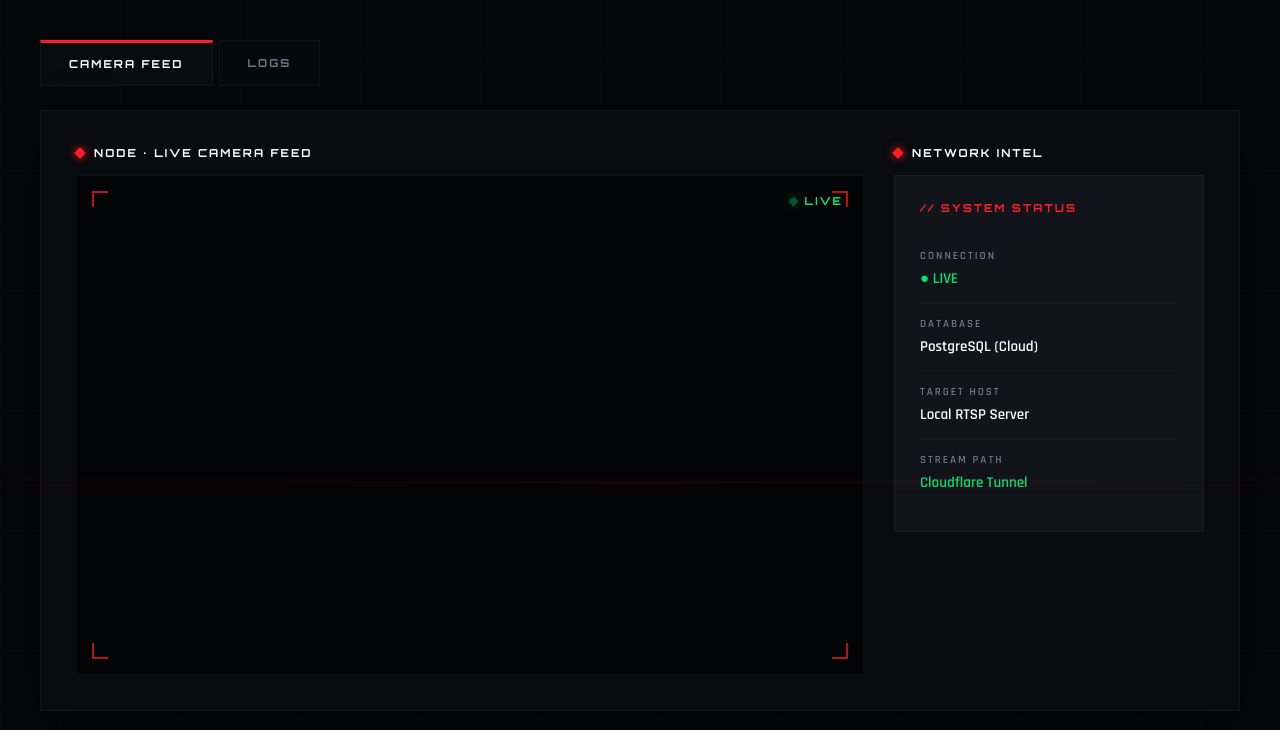
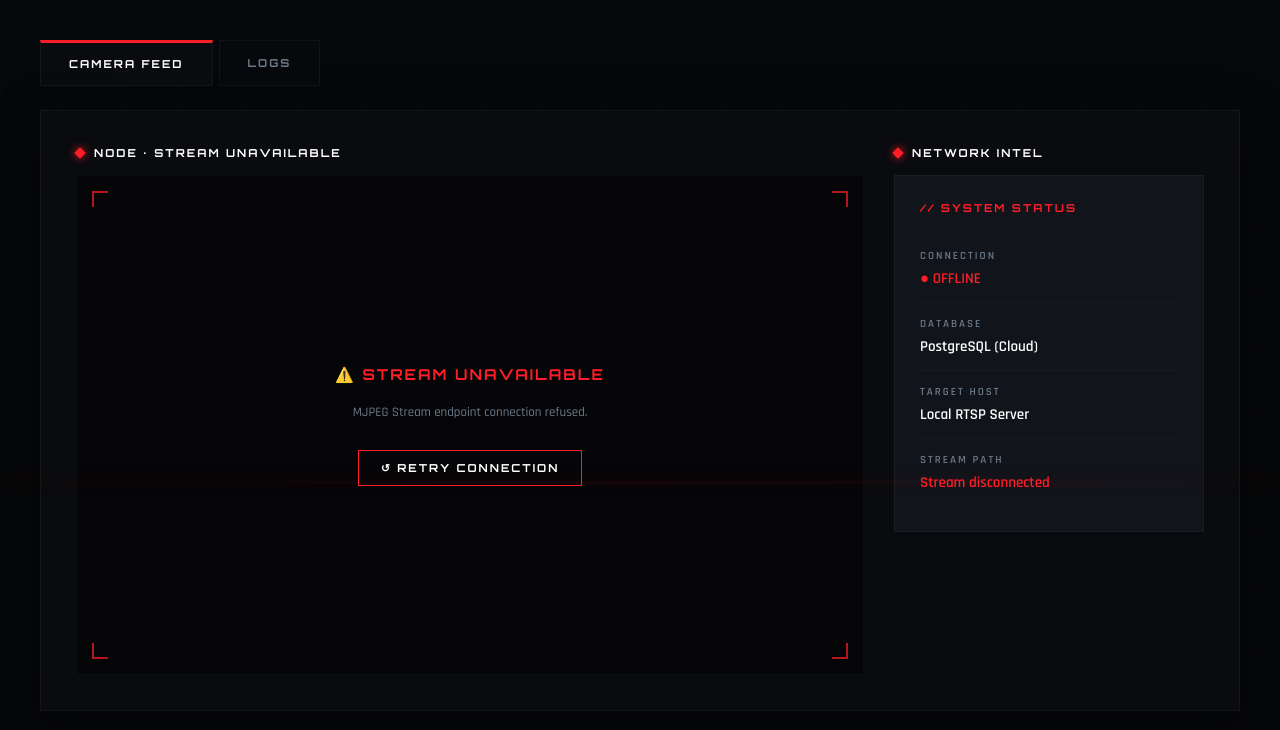
Before and after one commit to rvn-barbss/cctv-monitoring, a Flask app: page /dashboard in a window 1280 px wide. Shown: the part 70-800 px from the top of the page. Run offline with Flask 3, Linux system fonts and the light colour scheme; the visitor is signed in with stand-in values (Sample User, id 1); data that the repository does not hold is empty.

Commit message:
Update camera.html

```diff
--- a/app/templates/camera.html
+++ b/app/templates/camera.html
@@ -5,6 +5,7 @@
     <meta name="viewport" content="width=device-width, initial-scale=1.0">
     <meta name="csrf-token" content="{{ csrf_token() }}">
     <title>SECURIX | Advanced Control Panel</title>
+    <script src="https://cdn.jsdelivr.net/npm/hls.js@latest"></script>
     <link href="https://fonts.googleapis.com/css2?family=Orbitron:wght@500;700;900&family=Rajdhani:wght@500;600;700&display=swap" rel="stylesheet">
     <style>
         :root {
@@ -407,8 +408,9 @@
                             <div class="pulse amber"></div>CONNECTING
                         </div>
 
-                        <!-- Iframe for universal stream support (Bypasses CORS) -->
-                        <iframe id="cam-feed-iframe" style="display:none; position:absolute; inset:0; width:100%; height:100%; border:none; z-index:1;" allow="autoplay; fullscreen" title="CCTV Feed"></iframe>
+                        <video id="cam-feed" autoplay muted playsinline style="display:none; position:absolute; inset:0; width:100%; height:100%; object-fit:cover; z-index:1;"></video>
+
+                        <img id="cam-feed-img" style="display:none; position:absolute; inset:0; width:100%; height:100%; object-fit:cover; z-index:1;" alt="MJPEG Camera Feed" />
 
                         <div class="cam-overlay" id="connecting-overlay">
                             <div class="search-ring"></div>
@@ -651,7 +653,8 @@
         function showConnecting() {
             document.getElementById('connecting-overlay').style.display = 'flex';
             document.getElementById('error-overlay').style.display = 'none';
-            document.getElementById('cam-feed-iframe').style.display = 'none';
+            document.getElementById('cam-feed').style.display = 'none';
+            document.getElementById('cam-feed-img').style.display = 'none';
             document.getElementById('live-badge').style.display = 'none';
             document.getElementById('searching-badge').style.display = 'flex';
             document.getElementById('conn-status').textContent = '● CONNECTING...';
@@ -662,7 +665,6 @@
         function showLive(path) {
             document.getElementById('connecting-overlay').style.display = 'none';
             document.getElementById('error-overlay').style.display = 'none';
-            document.getElementById('cam-feed-iframe').style.display = 'block';
             document.getElementById('live-badge').style.display = 'flex';
             document.getElementById('searching-badge').style.display = 'none';
             document.getElementById('conn-status').textContent = '● LIVE';
@@ -675,7 +677,8 @@
         function showError() {
             document.getElementById('connecting-overlay').style.display = 'none';
             document.getElementById('error-overlay').style.display = 'flex';
-            document.getElementById('cam-feed-iframe').style.display = 'none';
+            document.getElementById('cam-feed').style.display = 'none';
+            document.getElementById('cam-feed-img').style.display = 'none'; // Hide image
             document.getElementById('live-badge').style.display = 'none';
             document.getElementById('searching-badge').style.display = 'none';
             document.getElementById('conn-status').textContent = '● OFFLINE';
@@ -686,20 +689,58 @@
         }
 
         function loadLocalFeed() {
-            const iframe = document.getElementById('cam-feed-iframe');
-            const streamUrl = "{{ cam_url }}"; // Pulls the target link from Railway
+            const video = document.getElementById('cam-feed');
+            const img = document.getElementById('cam-feed-img');
+            const streamUrl = "{{ cam_url }}";
 
             document.getElementById('cam-ip-label').textContent = "CONNECTING TO SECURE TUNNEL";
             document.getElementById('stream-path-display').textContent = streamUrl;
 
-            // Load iframe and force Live view so Cloudflare splash page or video is visible
-            iframe.src = streamUrl;
-            iframe.onload = function() {
-                showLive('Cloudflare Tunnel');
-            };
-            iframe.onerror = function() {
+            video.style.display = 'none';
+            img.style.display = 'none';
+
+            // TYPE 1: Handle Python/OpenCV MJPEG Stream (Classmate's Link)
+            if (!streamUrl.includes('.m3u8')) {
+                img.src = streamUrl;
+                img.onload = function() {
+                    img.style.display = 'block';
+                    showLive('Python OpenCV MJPEG');
+                };
+                img.onerror = function() {
+                    showError();
+                    document.getElementById('error-detail').textContent = 'MJPEG Stream endpoint connection refused.';
+                };
+                return;
+            }
+
+            // TYPE 2: Handle MediaMTX HLS Stream (Your Link)
+            if (Hls.isSupported()) {
+                const hls = new Hls();
+                hls.loadSource(streamUrl);
+                hls.attachMedia(video);
+                hls.on(Hls.Events.MANIFEST_PARSED, function() {
+                    video.style.display = 'block';
+                    video.play();
+                    showLive('Cloudflare HLS');
+                });
+                hls.on(Hls.Events.ERROR, function (event, data) {
+                    if (data.fatal) {
+                        showError();
+                        document.getElementById('error-detail').textContent = 'HLS stream offline.';
+                    }
+                });
+            } else if (video.canPlayType('application/vnd.apple.mpegurl')) {
+                video.src = streamUrl;
+                video.addEventListener('loadedmetadata', function() {
+                    video.style.display = 'block';
+                    video.play();
+                    showLive('Cloudflare HLS (Native)');
+                });
+                video.addEventListener('error', () => showError());
+            } else {
                 showError();
-            };
+                document.getElementById('error-detail').textContent = 'Browser does not support HLS.';
+            }
         }
 
         function retryFeed() {
```
